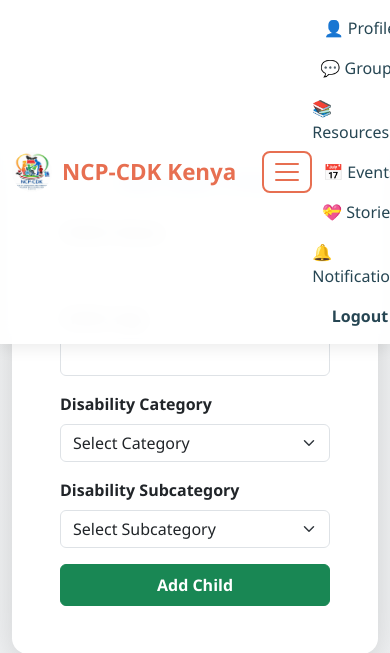
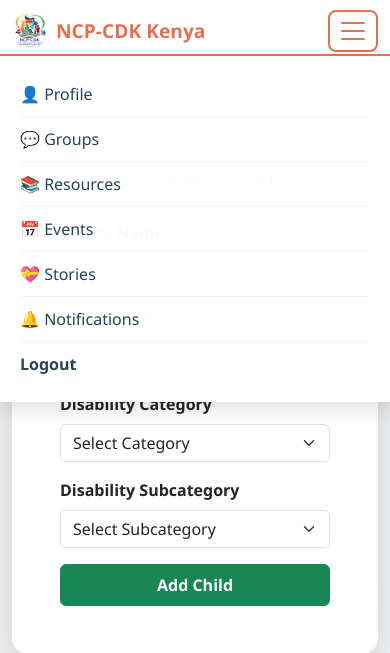
Before and after one commit to danmwix/ncp-cdk, a Flask app: page /add_child in a window 390 px wide, after a click that opens the changed part. Shown: the top 653 px of the page. Run offline with Flask 3, Linux system fonts and the light colour scheme; the visitor is signed in with stand-in values (Sample User, id 1).

Commit message:
Fix mobile menu dropdown

```diff
--- a/app/templates/base.html
+++ b/app/templates/base.html
@@ -39,33 +39,32 @@
     }
 
     .navbar {
-      background: rgba(255,255,255,0.95) !important;
+      background: rgba(255,255,255,0.98) !important;
       box-shadow: 0 4px 15px rgba(0,0,0,0.08);
       backdrop-filter: blur(10px);
     }
 
     .navbar-brand {
       font-weight: 800;
-      font-size: 1.4rem;
+      font-size: 1.2rem;
       color: var(--primary) !important;
       display: flex;
       align-items: center;
-      gap: 10px;
+      gap: 8px;
     }
 
     .navbar-brand img {
-      height: 40px;
-      width: 40px;
+      height: 36px;
+      width: 36px;
       object-fit: cover;
       border-radius: 50%;
     }
 
-    /* Move toggler right next to brand, always visible on mobile */
+    /* Toggler styling */
     .navbar-toggler {
       border: 2px solid var(--primary);
       border-radius: 8px;
       padding: 4px 8px;
-      margin-left: 10px;
     }
 
     .navbar-toggler-icon {
@@ -76,15 +75,39 @@
       box-shadow: 0 0 0 0.2rem rgba(231, 111, 81, 0.3);
     }
 
-    /* Make navbar brand + toggler sit together on left on mobile */
-    .navbar > .container {
-      flex-wrap: nowrap;
+    /* CRITICAL: Make the collapsed menu drop BELOW the navbar */
+    .navbar-collapse {
+      /* On mobile, expand below as a full-width block */
     }
 
-    .navbar-brand-group {
-      display: flex;
-      align-items: center;
-      flex: 1;
+    @media (max-width: 991.98px) {
+      .navbar-collapse.show,
+      .navbar-collapse.collapsing {
+        position: absolute;
+        top: 100%;
+        left: 0;
+        right: 0;
+        background: rgba(255,255,255,0.98);
+        box-shadow: 0 8px 20px rgba(0,0,0,0.12);
+        border-top: 2px solid var(--primary);
+        z-index: 1050;
+        padding: 16px 20px;
+      }
+
+      .navbar-nav .nav-link {
+        padding: 10px 0;
+        border-bottom: 1px solid rgba(0,0,0,0.05);
+      }
+
+      .navbar-nav .nav-item:last-child .nav-link {
+        border-bottom: none;
+      }
+
+      .navbar-nav .btn {
+        margin: 10px 0 4px 0 !important;
+        width: 100%;
+        text-align: center;
+      }
     }
 
     .nav-link {
@@ -95,7 +118,6 @@
 
     .nav-link:hover {
       color: var(--primary) !important;
-      transform: translateY(-2px);
     }
 
     .card {
@@ -124,14 +146,12 @@
       box-shadow: 0 6px 12px rgba(0,0,0,0.15);
     }
 
-    /* Footer */
     .footer {
       background: var(--accent);
       color: white;
       padding: 40px 0 20px;
     }
 
-    /* Partner Section */
     .partner-section {
       background: linear-gradient(135deg, #1a3344 0%, #264653 100%);
       border-top: 1px solid rgba(255,255,255,0.1);
@@ -189,24 +209,27 @@
 <body>
   <!-- Navbar -->
   <nav class="navbar navbar-expand-lg navbar-light fixed-top animate__animated animate__fadeInDown">
-    <div class="container">
+    <div class="container position-relative">
 
-      <!-- Brand + Toggler grouped together on the left -->
-      <div class="navbar-brand-group">
+      <!-- Brand -->
       <a class="navbar-brand" href="{{ url_for('main.home') }}">
         <img src="{{ url_for('static', filename='images/IMG-20260424-WA0010.jpg') }}" alt="Logo">
         NCP-CDK Kenya
       </a>
 
-        <!-- Toggler sits RIGHT next to the brand name -->
-        <button class="navbar-toggler d-lg-none" type="button" data-bs-toggle="collapse" data-bs-target="#navbarNav"
-                aria-controls="navbarNav" aria-expanded="false" aria-label="Toggle navigation">
+      <!-- Toggler — right next to brand, drops menu BELOW -->
+      <button class="navbar-toggler" type="button"
+              data-bs-toggle="collapse"
+              data-bs-target="#navbarNav"
+              aria-controls="navbarNav"
+              aria-expanded="false"
+              aria-label="Toggle navigation">
         <span class="navbar-toggler-icon"></span>
       </button>
-      </div>
 
+      <!-- Nav links — collapse drops below on mobile -->
       <div class="collapse navbar-collapse" id="navbarNav">
-        <ul class="navbar-nav ms-auto align-items-center">
+        <ul class="navbar-nav ms-auto align-items-lg-center">
           {% if current_user.is_authenticated %}
             <li class="nav-item"><a class="nav-link" href="{{ url_for('main.profile') }}">👤 Profile</a></li>
             <li class="nav-item"><a class="nav-link" href="{{ url_for('main.forums') }}">💬 Groups</a></li>
@@ -214,7 +237,7 @@
             <li class="nav-item"><a class="nav-link" href="{{ url_for('main.events') }}">📅 Events</a></li>
             <li class="nav-item"><a class="nav-link" href="{{ url_for('main.stories') }}">💝 Stories</a></li>
             <li class="nav-item">
-              <a class="nav-link position-relative" href="{{ url_for('main.notifications') }}" title="Your notifications">
+              <a class="nav-link position-relative" href="{{ url_for('main.notifications') }}">
                 🔔 Notifications
                 <span id="notification-badge" class="position-absolute top-0 start-100 translate-middle badge rounded-pill bg-danger" style="display: none;">
                   <span id="unread-count"></span>
@@ -232,11 +255,12 @@
           {% else %}
             <li class="nav-item"><a class="nav-link" href="{{ url_for('auth.login') }}">Login</a></li>
             <li class="nav-item">
-              <a class="btn btn-primary btn-sm ms-3" href="{{ url_for('auth.register') }}">Join Community</a>
+              <a class="btn btn-primary btn-sm ms-lg-3" href="{{ url_for('auth.register') }}">Join Community</a>
             </li>
           {% endif %}
         </ul>
       </div>
+
     </div>
   </nav>
 
@@ -259,7 +283,7 @@
     {% block content %}{% endblock %}
   </div>
 
-  <!-- ===== PARTNER WITH US SECTION ===== -->
+  <!-- Partner With Us Section -->
   <section class="partner-section mt-5">
     <div class="container">
       <div class="row justify-content-center mb-4">
@@ -271,9 +295,7 @@
 
       <div class="row justify-content-center">
         <div class="col-lg-7">
-
           <div id="partner-alert" class="alert mb-4" role="alert"></div>
-
           <form class="partner-form" id="partnerForm">
             <div class="row g-3">
               <div class="col-md-6">
@@ -295,7 +317,6 @@
               </div>
             </div>
           </form>
-
         </div>
       </div>
     </div>
@@ -318,13 +339,6 @@
 
     document.addEventListener("DOMContentLoaded", function () {
       document.body.classList.add("loaded");
-
-      const modals = document.querySelectorAll('.modal');
-      modals.forEach(modal => {
-        modal.addEventListener('show.bs.modal', function () {
-          document.body.classList.add('modal-open');
-        });
-      });
 
       // ===== PARTNER FORM SUBMISSION =====
       const partnerForm = document.getElementById('partnerForm');
@@ -374,7 +388,6 @@
         partnerAlert.textContent = message;
         partnerAlert.style.display = 'block';
         partnerAlert.scrollIntoView({ behavior: 'smooth', block: 'center' });
-
         if (type === 'success') {
           setTimeout(() => { partnerAlert.style.display = 'none'; }, 8000);
         }
```
Lines whose indentation alone changed are shown as unchanged.
